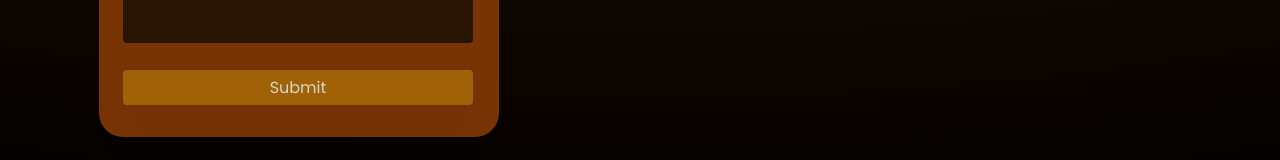
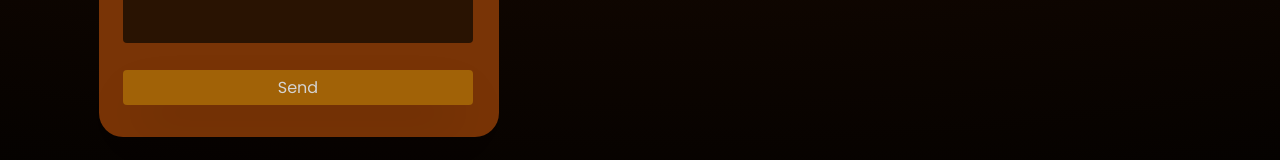
Before and after one commit to the25thjin/Urban-Pg, a React (Vite) app in the folder Frontend/: page / in a window 1280 px wide. Shown: the part 3621-3781 px from the top of the page. Built offline with nearby package versions, Linux system fonts and the light colour scheme.

Commit message:
added contact form functionality

```diff
--- a/Frontend/src/components/contact.jsx
+++ b/Frontend/src/components/contact.jsx
@@ -1,9 +1,34 @@
 import logo from "../assets/logo.png"
-import { useState } from "react"
+import { useState ,useRef} from "react"
+
+//https://script.google.com/macros/s/AKfycbz57a6y34wtdE1uYL8ZrWKcF_RMEjcxfx-3TmHyl-GGVJ-v07vjCRqX9BcmyK3n12XX/exec
 function Contact(){
-    // const [form, setForm] = useState({name:"",email:"",message:""})
+    const url = "https://script.google.com/macros/s/AKfycbw7iWaSfQ6qN_b4ffBcyF7jajUMVgxliNRPgdYnTIQH5AxXTqsjkaLEJ91ZA1mU0pr2SA/exec"
+    const [form, setForm] = useState({name:"",email:"",message:""})
     const [loading, setLoading] = useState(false)
+    const formRef = useRef("")
+    const handleChange = (e) => {
+        const {name,value} = e.target;
+        setForm({...form,[name]:value})
+      };
+
+    const handleSubmit = (e)=>{
+        e.preventDefault()
+        setLoading(true)
+        fetch(url,{method:'POST',mode:'no-cors',body: new FormData(formRef.current)})
+        .then(res=>{
+            alert("Thanks for contacting us! We will get back to you soon.")
+            setLoading(false)
+        })
+        .catch(err=> {
+            alert("Some error occurred")
+            console.log(err)
+            setLoading(false)
+        })
+    }
     return(<>
+    <form ref={formRef}
+          onSubmit={handleSubmit} >
     <div className="text-[#d4d4d4]  relative top-80 xl:top-0 font-Poppins mb-16">
         <div>
             <h1 className="text-[#d4d4d4] z-[-1] font-Poppins text-center  font-extrabold text-[50px]">Contact Us</h1>
@@ -12,18 +37,18 @@ function Contact(){
             <div className=" w-[350px] m-4  xl:h-[440px] xl:w-[400px] bg-[#793406] flex-col  p-6 rounded-3xl">
                 <div>
                     <h1 className="">What's your name?</h1>
-                    <input className=" bg-[#0e0901bd] mt-2 w-[300px] xl:w-[350px] h-[40px] rounded p-1 outline-none"  placeholder="Name"/>
+                    <input  onChange={handleChange} type="Name" required name="Name" value={form.name} className=" bg-[#0e0901bd] mt-2 w-[300px] xl:w-[350px] h-[40px] rounded p-1 outline-none"  placeholder="Name"/>
                 </div>
                 <div className="mt-7">
                     <h1>What's your email?</h1>
-                    <input className="  bg-[#0e0901bd] w-[300px] mt-2 xl:w-[350px] h-[40px] rounded p-1 outline-none"  placeholder="Email"/>
+                    <input  onChange={handleChange} type="Email" required name="Email" value={form.email} className="  bg-[#0e0901bd] w-[300px] mt-2 xl:w-[350px] h-[40px] rounded p-1 outline-none"  placeholder="Email"/>
                 </div>
                 <div className="mt-7 mb-5">
                     <h1>Your Message</h1>
-                    <textarea className=" resize-none bg-[#0e0901bd] mt-2  w-[300px] xl:w-[350px] h-[90px] rounded p-1 outline-none"  placeholder="Message"/>
+                    <textarea  onChange={handleChange} name="Message" required value={form.message} className=" resize-none bg-[#0e0901bd] mt-2  w-[300px] xl:w-[350px] h-[90px] rounded p-1 outline-none"  placeholder="Message"/>
                 </div>
                 <div>
-                    <button className=" w-[300px] xl:w-[350px] shadow-2xl bg-yellow-700 h-[35px] rounded hover:bg-yellow-800 transition ease-in-out duration-300 hover:scale-y-110">Submit</button>
+                    <button className=" w-[300px] xl:w-[350px] shadow-2xl bg-yellow-700 h-[35px] rounded hover:bg-yellow-800 transition ease-in-out duration-300 hover:scale-y-110"> {loading ? "Sending..." : "Send"}</button>
                 </div>
             </div>
             <div className="hidden md:block">
@@ -31,6 +56,7 @@ function Contact(){
             </div>
         </div>
     </div>
+    </form>
     </>
     )
 }
```
